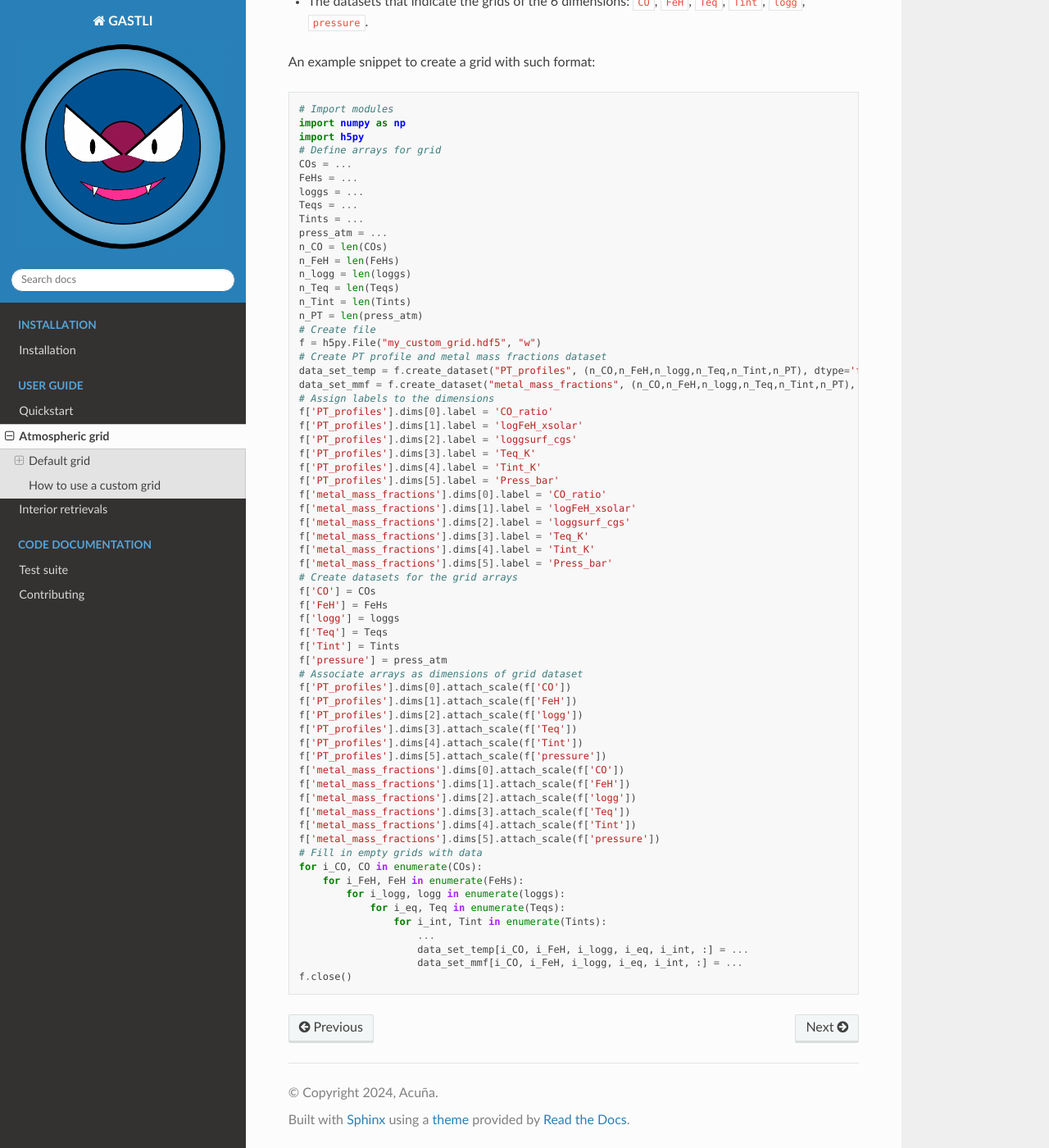
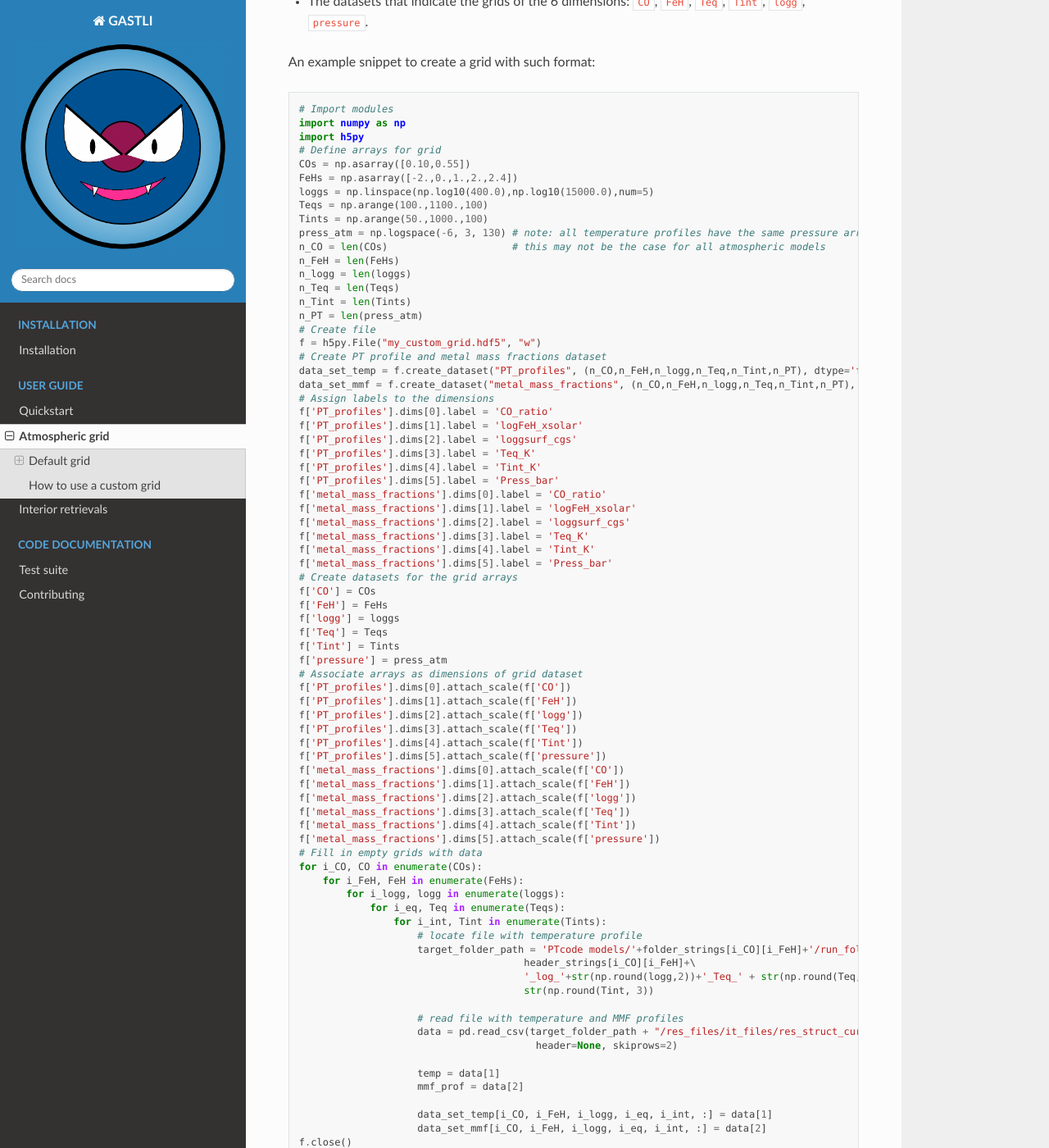
Before and after one commit to lorenaacuna/GASTLI, a Sphinx documentation site: the page built from docs/source/atm_grid.rst, in a window 1280 px wide and 1400 px high, scrolled down 3025 px. Shown: the whole window at 82% size. Built offline with Sphinx 7.4.7 and the Read the Docs theme 3.1.0, drawn with Linux system fonts in a browser that asks for light colours.

Commit message:
Updated atm_grid.rst

```diff
--- a/docs/source/atm_grid.rst
+++ b/docs/source/atm_grid.rst
@@ -118,13 +118,13 @@ An example snippet to create a grid with such format:
    import numpy as np
    import h5py
    # Define arrays for grid
-   COs = ...
-   FeHs = ...
-   loggs = ...
-   Teqs = ...
-   Tints = ...
-   press_atm = ...
-   n_CO = len(COs)
+   COs = np.asarray([0.10,0.55])
+   FeHs = np.asarray([-2.,0.,1.,2.,2.4])
+   loggs = np.linspace(np.log10(400.0),np.log10(15000.0),num=5)
+   Teqs = np.arange(100.,1100.,100)
+   Tints = np.arange(50.,1000.,100)
+   press_atm = np.logspace(-6, 3, 130) # note: all temperature profiles have the same pressure array
+   n_CO = len(COs)                     # this may not be the case for all atmospheric models
    n_FeH = len(FeHs)
    n_logg = len(loggs)
    n_Teq = len(Teqs)
@@ -174,7 +174,19 @@ An example snippet to create a grid with such format:
            for i_logg, logg in enumerate(loggs):
                for i_eq, Teq in enumerate(Teqs):
                    for i_int, Tint in enumerate(Tints):
-                       ...
-                       data_set_temp[i_CO, i_FeH, i_logg, i_eq, i_int, :] = ...
-                       data_set_mmf[i_CO, i_FeH, i_logg, i_eq, i_int, :] = ...
+                       # locate file with temperature profile
+                       target_folder_path = 'PTcode models/'+folder_strings[i_CO][i_FeH]+'/run_folders/'+\
+                                         header_strings[i_CO][i_FeH]+\
+                                         '_log_'+str(np.round(logg,2))+'_Teq_' + str(np.round(Teq, 3))+'_Tint_' +\
+                                         str(np.round(Tint, 3))
+
+                       # read file with temperature and MMF profiles
+                       data = pd.read_csv(target_folder_path + "/res_files/it_files/res_struct_curr.dat", sep='\s+',\
+                                           header=None, skiprows=2)
+
+                       temp = data[1]
+                       mmf_prof = data[2]
+
+                       data_set_temp[i_CO, i_FeH, i_logg, i_eq, i_int, :] = data[1]
+                       data_set_mmf[i_CO, i_FeH, i_logg, i_eq, i_int, :] = data[2]
    f.close()
```
